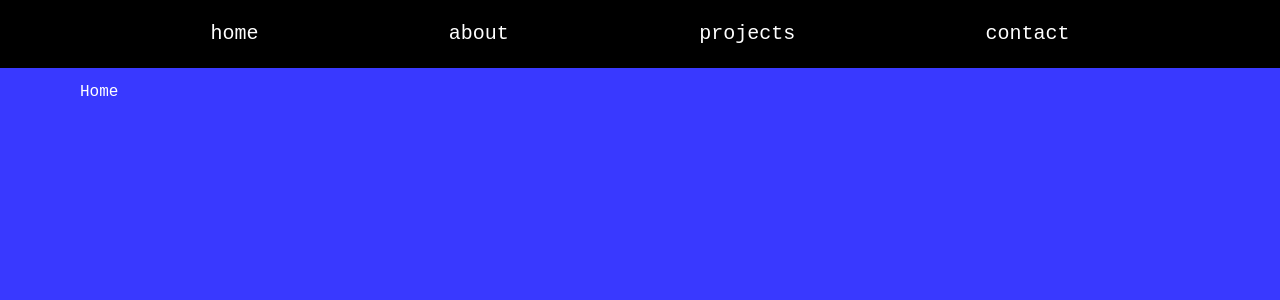
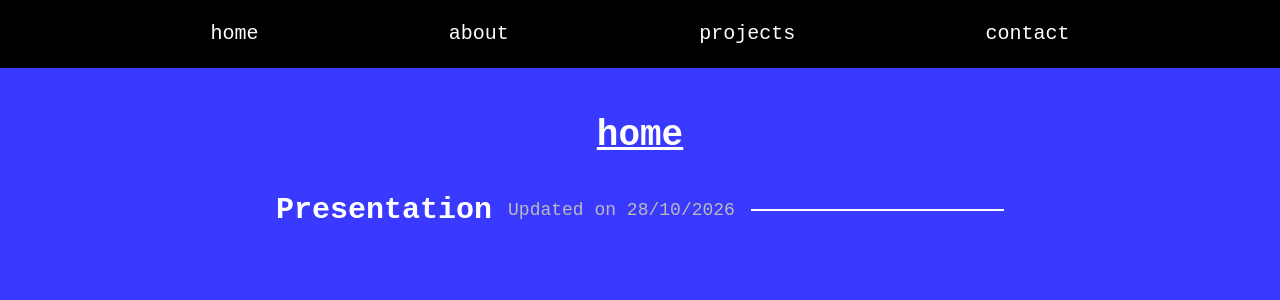
Before and after one commit to AristideExe/aristide-proriol-v2, a React (Vite) app: page / in a window 1280 px wide. Shown: the top 300 px of the page. Built offline with nearby package versions, Linux system fonts and the light colour scheme.

Commit message:
feat: add section title component

```diff
--- /dev/null
+++ b/src/components/Titles/SectionHeader.tsx
@@ -0,0 +1,8 @@
+export function SectionHeader({children}: {children: React.ReactNode}){
+    return (
+        <div className="flex items-center gap-4">
+            {children}
+            <div className="flex-1 border-b-2"></div>
+        </div>
+    );
+}
--- /dev/null
+++ b/src/components/Titles/Title.tsx
@@ -0,0 +1,3 @@
+export function Title({ children }: { children: React.ReactNode }) {
+  return <div className="text-4xl font-bold text-center p-9 underline">{children}</div>;
+}
--- /dev/null
+++ b/src/components/UpdateDate/UpdateDate.tsx
@@ -0,0 +1,7 @@
+export function UpdateDate({children}: {children: React.ReactNode}){
+    return (
+        <div className="text-lg text-(--color-secondary) whitespace-nowrap">
+            {children}
+        </div>
+    );
+}
--- a/src/routes/__root.tsx
+++ b/src/routes/__root.tsx
@@ -10,7 +10,7 @@ function RootComponent() {
   return (
     <>
       <Header />
-      <div className="mt-20 px-20">
+      <div className="mt-20 md:w-3/5 mx-auto px-5">
           <Outlet />
       </div>
     </>
--- a/src/routes/about/route.tsx
+++ b/src/routes/about/route.tsx
@@ -1,4 +1,5 @@
 import { createFileRoute } from '@tanstack/react-router'
+import {Title} from "#/components/Titles/Title.tsx";
 
 export const Route = createFileRoute('/about')({
   component: About,
@@ -7,7 +8,7 @@ export const Route = createFileRoute('/about')({
 function About() {
   return (
       <div>
-        <h1>About</h1>
+          <Title><h1>about</h1></Title>
       </div>
   )
 }
--- a/src/routes/contact/route.tsx
+++ b/src/routes/contact/route.tsx
@@ -1,4 +1,5 @@
 import { createFileRoute } from '@tanstack/react-router'
+import {Title} from "#/components/Titles/Title.tsx";
 
 export const Route = createFileRoute('/contact')({
   component: Contact,
@@ -7,7 +8,7 @@ export const Route = createFileRoute('/contact')({
 function Contact() {
   return (
       <div>
-        <h1>Contact</h1>
+          <Title><h1>contact</h1></Title>
       </div>
   )
 }
--- a/src/routes/index.tsx
+++ b/src/routes/index.tsx
@@ -1,11 +1,18 @@
 import { createFileRoute } from '@tanstack/react-router'
+import { SectionHeader } from '#/components/Titles/SectionHeader'
+import { UpdateDate } from '../components/UpdateDate/UpdateDate'
+import {Title} from "#/components/Titles/Title.tsx";
 
 export const Route = createFileRoute('/')({ component: Home })
 
 function Home() {
   return (
     <div>
-        <h1>Home</h1>
+        <Title><h1>home</h1></Title>
+        <SectionHeader>
+            <h2 className="text-3xl font-bold">Presentation</h2>
+            <UpdateDate>Updated on 28/10/2026</UpdateDate>
+        </SectionHeader>
     </div>
   )
 }
--- a/src/routes/projects/route.tsx
+++ b/src/routes/projects/route.tsx
@@ -1,4 +1,5 @@
 import { createFileRoute } from '@tanstack/react-router'
+import {Title} from "#/components/Titles/Title.tsx";
 
 export const Route = createFileRoute('/projects')({
   component: Projects,
@@ -7,7 +8,7 @@ export const Route = createFileRoute('/projects')({
 function Projects() {
   return (
       <div>
-        <h1>Projects</h1>
+          <Title><h1>projects</h1></Title>
       </div>
   )
 }
--- a/src/styles.css
+++ b/src/styles.css
@@ -14,10 +14,12 @@ body,
 body {
   margin: 0;
   background-color: var(--background-color);
-  color: white;
+  color: var(--color-primary);
   font-family: 'Courier New', monospace;
 }
 
 :root {
   --background-color: #3939ff;
+  --color-primary: white;
+  --color-secondary: #bababa;
 }
```
